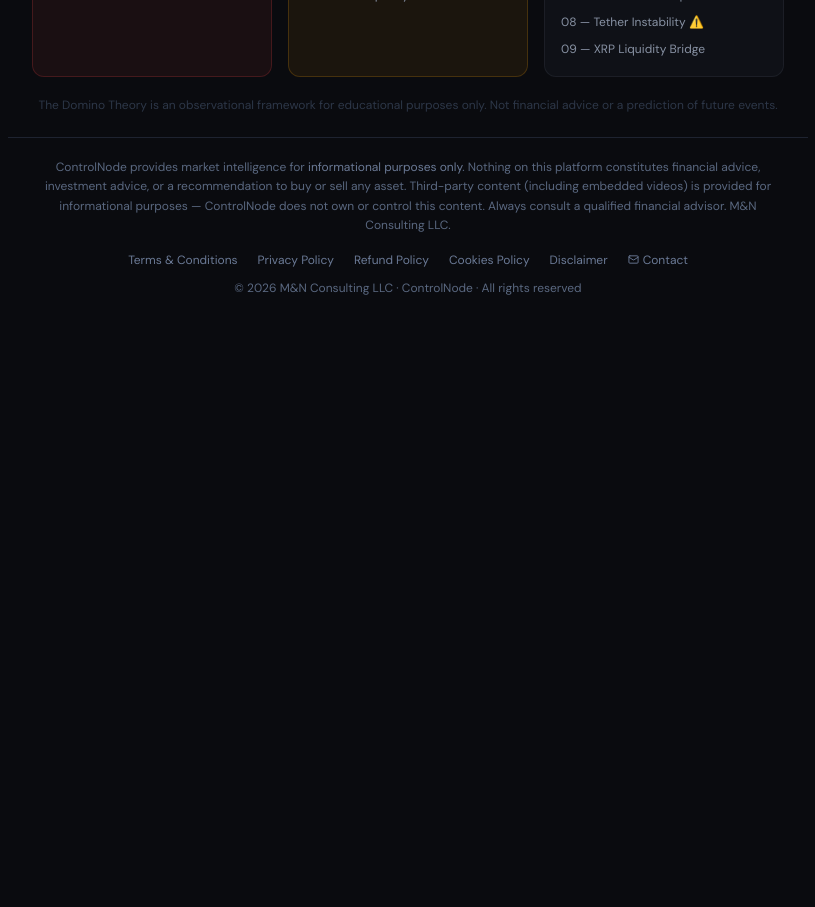
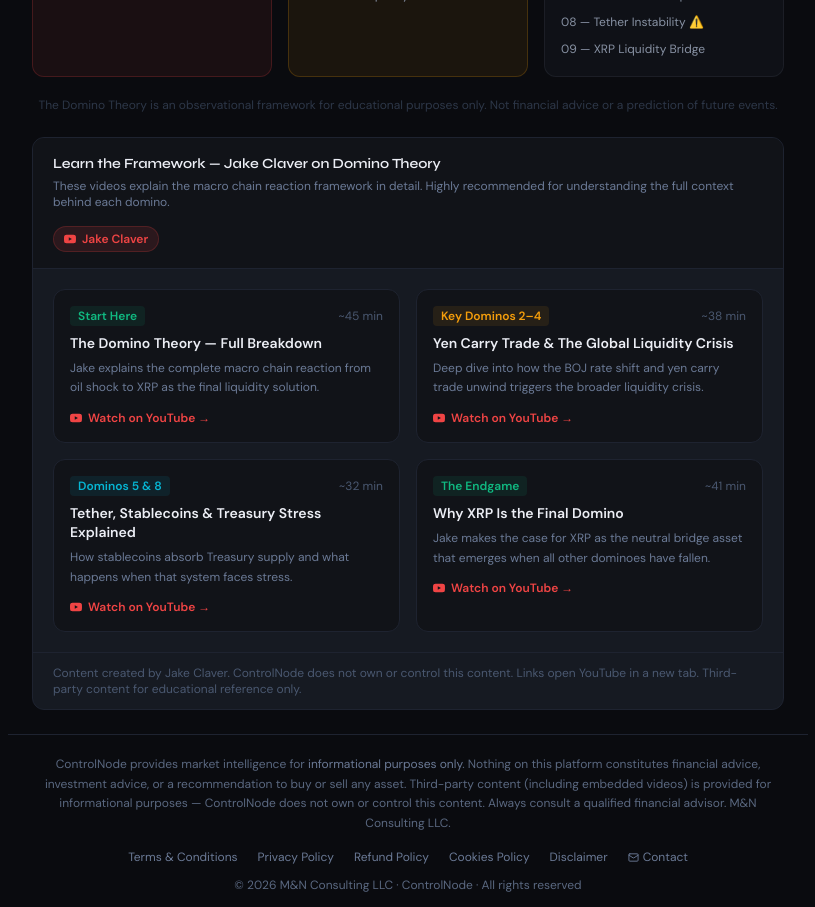
Before and after one commit to leadkastos/controlnode, a React (Vite) app: page /domino-theory in a window 1280 px wide. Shown: the part 840-1747 px from the top of the page, without its empty margins (216-1031 px from the left). Before the commit the page ends 1156 px from the top, so only its background shows below. Built offline with nearby package versions, Linux system fonts and the light colour scheme.

Commit message:
Update DominoTheory.jsx

```diff
--- a/src/pages/DominoTheory.jsx
+++ b/src/pages/DominoTheory.jsx
@@ -451,6 +451,114 @@ export default function DominoTheory() {
           The Domino Theory is an observational framework for educational purposes only. Not financial advice or a prediction of future events.
         </p>
       </div>
+
+      {/* Jake Claver Reference Videos */}
+      <div className="mt-6 rounded-xl border overflow-hidden" style={{ background:'#161a22', borderColor:'#1e2330' }}>
+        <div className="px-5 py-4" style={{ borderBottom:'1px solid #1e2330', background:'#111318' }}>
+          <div className="flex items-start justify-between gap-4 flex-wrap">
+            <div>
+              <p className="text-sm font-semibold" style={{ fontFamily:'Syne, sans-serif', color:'#eceef5' }}>
+                Learn the Framework — Jake Claver on Domino Theory
+              </p>
+              <p className="text-xs mt-1" style={{ color:'#6b7a96' }}>
+                These videos explain the macro chain reaction framework in detail. Highly recommended for understanding the full context behind each domino.
+              </p>
+            </div>
+            <div
+              className="flex items-center gap-1.5 px-2.5 py-1 rounded-full text-xs font-semibold flex-shrink-0"
+              style={{ background:'rgba(239,68,68,0.12)', color:'#ef4444', border:'1px solid rgba(239,68,68,0.2)' }}
+            >
+              <svg width="12" height="12" viewBox="0 0 24 24" fill="currentColor">
+                <path d="M23.498 6.186a3.016 3.016 0 00-2.122-2.136C19.505 3.545 12 3.545 12 3.545s-7.505 0-9.377.505A3.017 3.017 0 00.502 6.186C0 8.07 0 12 0 12s0 3.93.502 5.814a3.016 3.016 0 002.122 2.136c1.871.505 9.376.505 9.376.505s7.505 0 9.377-.505a3.015 3.015 0 002.122-2.136C24 15.93 24 12 24 12s0-3.93-.502-5.814zM9.545 15.568V8.432L15.818 12l-6.273 3.568z"/>
+              </svg>
+              Jake Claver
+            </div>
+          </div>
+        </div>
+
+        <div className="p-5 grid grid-cols-1 sm:grid-cols-2 gap-4">
+          {[
+            {
+              title: 'The Domino Theory — Full Breakdown',
+              desc: 'Jake explains the complete macro chain reaction from oil shock to XRP as the final liquidity solution.',
+              duration: '~45 min',
+              url: 'https://www.youtube.com/@JakeClaver',
+              tag: 'Start Here',
+              tagColor: '#10b981',
+            },
+            {
+              title: 'Yen Carry Trade & The Global Liquidity Crisis',
+              desc: 'Deep dive into how the BOJ rate shift and yen carry trade unwind triggers the broader liquidity crisis.',
+              duration: '~38 min',
+              url: 'https://www.youtube.com/@JakeClaver',
+              tag: 'Key Dominos 2–4',
+              tagColor: '#f59e0b',
+            },
+            {
+              title: 'Tether, Stablecoins & Treasury Stress Explained',
+              desc: 'How stablecoins absorb Treasury supply and what happens when that system faces stress.',
+              duration: '~32 min',
+              url: 'https://www.youtube.com/@JakeClaver',
+              tag: 'Dominos 5 & 8',
+              tagColor: '#06b6d4',
+            },
+            {
+              title: 'Why XRP Is the Final Domino',
+              desc: 'Jake makes the case for XRP as the neutral bridge asset that emerges when all other dominoes have fallen.',
+              duration: '~41 min',
+              url: 'https://www.youtube.com/@JakeClaver',
+              tag: 'The Endgame',
+              tagColor: '#10b981',
+            },
+          ].map((video, i) => (
+            <a
+              key={i}
+              href={video.url}
+              target="_blank"
+              rel="noopener noreferrer"
+              className="block rounded-xl p-4 transition-all hover:bg-white/5"
+              style={{ background:'#111318', border:'1px solid #1e2330', textDecoration:'none' }}
+              onMouseEnter={e => e.currentTarget.style.borderColor = 'rgba(239,68,68,0.3)'}
+              onMouseLeave={e => e.currentTarget.style.borderColor = '#1e2330'}
+            >
+              {/* Tag + duration row */}
+              <div className="flex items-center justify-between gap-2 mb-2">
+                <span
+                  className="text-xs font-semibold px-2 py-0.5 rounded"
+                  style={{ background:`${video.tagColor}18`, color:video.tagColor }}
+                >
+                  {video.tag}
+                </span>
+                <span className="text-xs" style={{ color:'#4a5870' }}>{video.duration}</span>
+              </div>
+
+              {/* Title */}
+              <p className="text-sm font-semibold mb-1.5 leading-snug" style={{ color:'#eceef5' }}>
+                {video.title}
+              </p>
+
+              {/* Description */}
+              <p className="text-xs leading-relaxed mb-3" style={{ color:'#6b7a96' }}>
+                {video.desc}
+              </p>
+
+              {/* Watch button */}
+              <div className="flex items-center gap-1.5 text-xs font-semibold" style={{ color:'#ef4444' }}>
+                <svg width="12" height="12" viewBox="0 0 24 24" fill="currentColor">
+                  <path d="M23.498 6.186a3.016 3.016 0 00-2.122-2.136C19.505 3.545 12 3.545 12 3.545s-7.505 0-9.377.505A3.017 3.017 0 00.502 6.186C0 8.07 0 12 0 12s0 3.93.502 5.814a3.016 3.016 0 002.122 2.136c1.871.505 9.376.505 9.376.505s7.505 0 9.377-.505a3.015 3.015 0 002.122-2.136C24 15.93 24 12 24 12s0-3.93-.502-5.814zM9.545 15.568V8.432L15.818 12l-6.273 3.568z"/>
+                </svg>
+                Watch on YouTube →
+              </div>
+            </a>
+          ))}
+        </div>
+
+        <div className="px-5 py-3" style={{ borderTop:'1px solid #1e2330' }}>
+          <p className="text-xs" style={{ color:'#4a5870' }}>
+            Content created by Jake Claver. ControlNode does not own or control this content. Links open YouTube in a new tab. Third-party content for educational reference only.
+          </p>
+        </div>
+      </div>
     </AppLayout>
   )
 }
```
